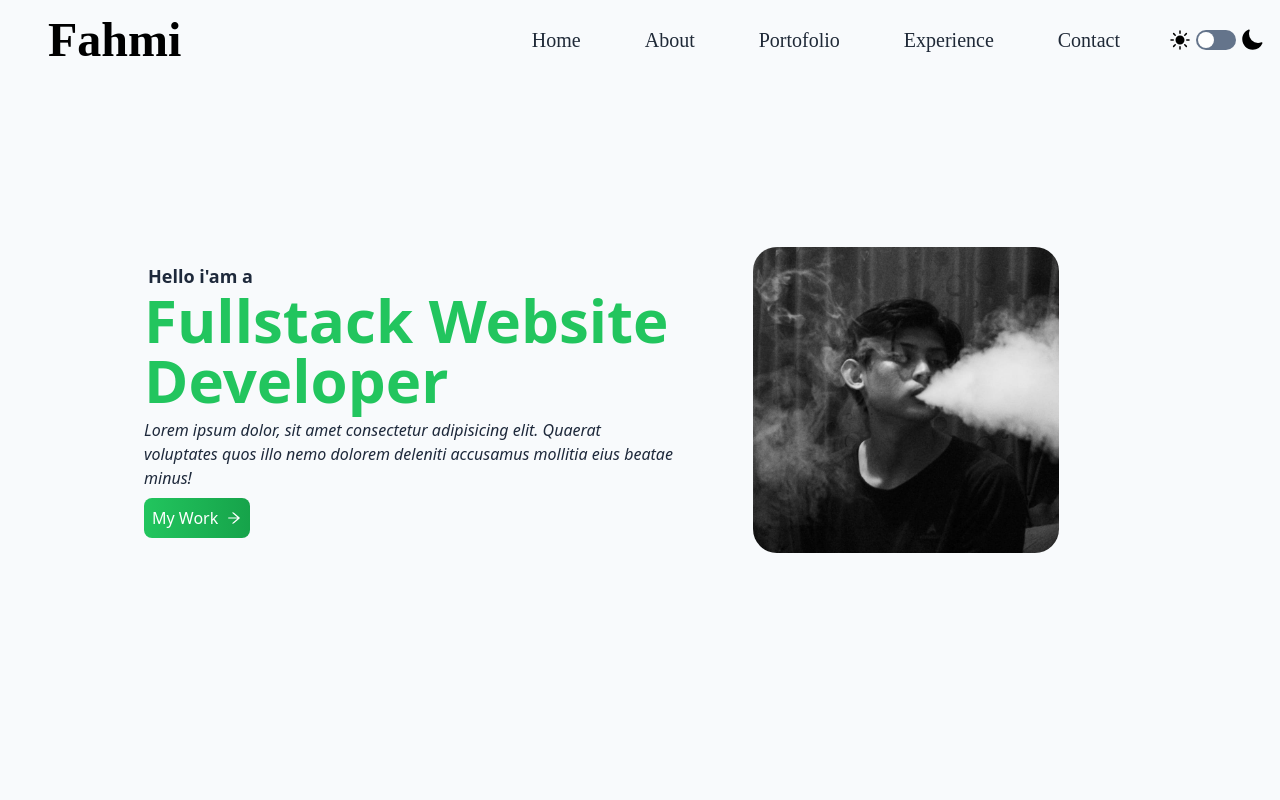
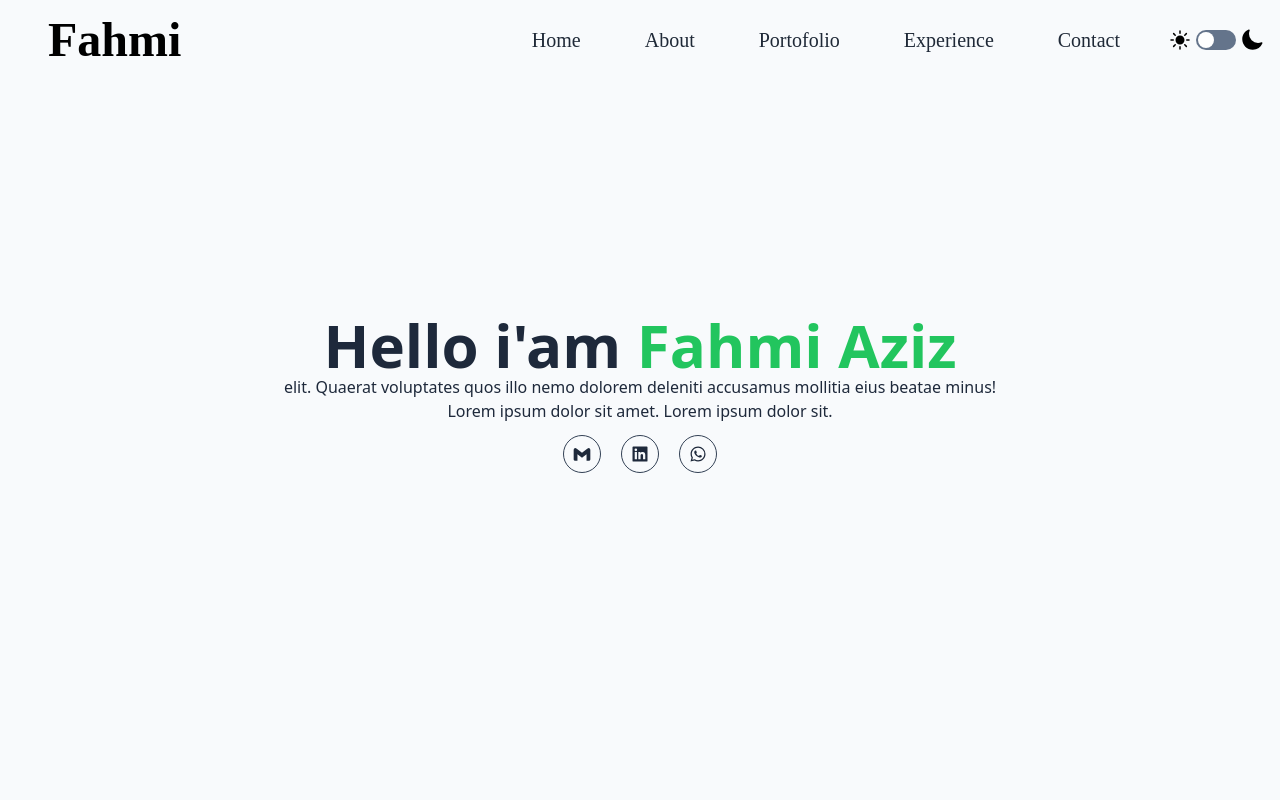
Before and after one commit to fahmiAzizz/My-Portofolio, a React (Vite) app: page / in a window 1280 px wide. Shown: the top 800 px of the page. Built offline with nearby package versions, Linux system fonts and the light colour scheme; a web font is replaced by a local one.

Commit message:
merubah tampilan home

```diff
--- a/src/components/About.jsx
+++ b/src/components/About.jsx
@@ -15,7 +15,7 @@ const About = () => {
                         <p>Lorem ipsum dolor, sit amet consectetur adipisicing elit. Impedit porro quod nemo vel ducimus quasi corporis, vitae id exercitationem officia dolore reiciendis perspiciatis, dignissimos deserunt, cum nam! Nam, voluptas unde?</p>
                         <p>Lorem ipsum dolor sit amet, consectetur adipisicing elit. Qui consectetur molestiae vel quisquam vitae ducimus voluptas corporis, optio provident deleniti.</p>
                     </div>
-                    <button className='bg-gradient-to-r from-green-500 to-green-600 rounded-xl p-2 text-white hover:scale-105 hover:ring-green-700 hover:ring-2'><a href="#contact">Contact Me</a> </button>
+                    <button className='bg-gradient-to-r from-green-500 to-green-600 rounded-xl p-2 text-white hover:scale-105 duration-300 hover:ring-green-700 hover:ring-2'><a href="#contact">Contact Me</a> </button>
                 </div>
             </div>
         </div>
--- a/src/components/Contact.jsx
+++ b/src/components/Contact.jsx
@@ -85,7 +85,7 @@ const Contact = () => {
                             </div>
                         </div>
                         <div className='w-full text-center mt-4 text-white'>
-                            <button onClick={submitMessage} className='text-center p-2 rounded-lg mx-auto bg-gradient-to-r from-green-500 to-green-600 hover:scale-105 hover:ring-green-700 hover:ring-2' type="submit" value="Send" >Send Message</button>
+                            <button onClick={submitMessage} className='duration-300 text-center p-2 rounded-lg mx-auto bg-gradient-to-r from-green-500 to-green-600 hover:scale-105 hover:ring-green-700 hover:ring-2' type="submit" value="Send" >Send Message</button>
                         </div>
                     </form>
                 </div>
--- a/src/components/Home.jsx
+++ b/src/components/Home.jsx
@@ -1,6 +1,5 @@
 import React from 'react'
-import Hero from '../assets/Hero.jpeg'
-import { AiOutlineArrowRight } from 'react-icons/ai'
+import { BiLogoGmail, BiLogoWhatsapp, BiLogoLinkedinSquare } from "react-icons/bi"
 
 const Home = () => {
     return (
@@ -9,20 +8,19 @@ const Home = () => {
         dark:to-slate-900'>
             <div className='max-w-screen-lg mx-auto flex flex-col items-center justify-center h-full px-4 md:flex-row'>
                 <div className=' p-2 md:p-0'>
-                    <p className='px-1 text-lg font-semibold'>Hello i'am a</p>
-                    <h1 className=' text-green-500  text-4xl md:text-6xl font-bold mb-2'>Fullstack Website Developer</h1>
-                    <p className=' italic'>
-                        Lorem ipsum dolor, sit amet consectetur adipisicing elit. Quaerat voluptates quos illo nemo dolorem deleniti accusamus mollitia eius beatae minus!
-                    </p>
-                    <div>
-                        <button onClick={'#portofolio'} className='group w-fit bg-gradient-to-r from-green-500 to-green-600 text-white p-2 rounded-lg flex justify-center items-center mt-2 hover:scale-105 hover:ring-green-700 hover:ring-2'>
-                            <a href="#portofolio">My Work</a>
-                            <span className='pl-2 group-hover:rotate-90 duration-300'><AiOutlineArrowRight /></span>
-                        </button>
+                    <p className='px-1 text-4xl md:text-6xl font-bold text-center'>Hello i'am <span className='text-green-500'>Fahmi Aziz</span></p>
+                    {/* <h1 className=' text-green-500  text-4xl md:text-6xl font-bold mb-2'>Fullstack Website Developer</h1> */}
+                    <div className='text-center'>
+                        <p className=''>
+                            elit. Quaerat voluptates quos illo nemo dolorem deleniti accusamus mollitia eius beatae minus!
+                        </p>
+                        <p>Lorem ipsum dolor sit amet. Lorem ipsum dolor sit.</p>
                     </div>
-                </div>
-                <div className='mt-2 md:mt-0'>
-                    <img src={Hero} className=' w-2/3 rounded-3xl mx-auto' alt="" />
+                    <div className='flex justify-center p-3 gap-5'>
+                        <a href="" className='border border-slate-700 dark:border-white hover:scale-110 duration-300 rounded-full'><BiLogoGmail size={20} className='m-2' /></a>
+                        <a href="" className='border border-slate-700 dark:border-white hover:scale-110 duration-300 rounded-full'><BiLogoLinkedinSquare size={20} className='m-2' /></a>
+                        <a href="" className='border border-slate-700 dark:border-white hover:scale-110 duration-300 rounded-full'><BiLogoWhatsapp size={20} className='m-2' /></a>
+                    </div>
                 </div>
             </div>
         </div>
--- a/src/components/Navbar.jsx
+++ b/src/components/Navbar.jsx
@@ -121,11 +121,16 @@ const Navbar = () => {
                 }
             )}>
             <div>
-                <h1 className='text-5xl font-bold ml-8 logo dark:text-white'>Fahmi</h1>
+                <h1 className={cn(
+                    'text-5xl font-bold ml-8 logo dark:text-white',
+                    {
+                        'text-green-700 dark:text-green-600': hasScrolled
+                    }
+                )}>Fahmi</h1>
             </div>
             <ul className='hidden md:flex'>
                 {links.map(link => (
-                    <li key={link.id} className='dark:text-white text-xl px-4 mr-8 cursor-pointer font-medium text-gray-800 hover:scale-110 duration-200 '><a href={link.link}>{link.name}</a></li>
+                    <li key={link.id} className='dark:text-white hover:text-green-600 text-xl px-4 mr-8 cursor-pointer font-medium text-gray-800 hover:scale-110 duration-200 '><a href={link.link}>{link.name}</a></li>
                 ))}
 
                 <li className='flex items-center gap-1'>
--- a/src/components/Portofolio.jsx
+++ b/src/components/Portofolio.jsx
@@ -46,7 +46,7 @@ const Portofolio = () => {
                             <p className=' border-b-2 border-slate-300 p-2 text-center'>{project.name}</p>
                             <div className='flex flex-row items-center justify-center  py-2'>
                                 <button className='w-2/3 hover:scale-105 duration-300'>
-                                    <a href={project.demo}>Demo</a>
+                                    <a href={project.demo} target="_blank">Demo</a>
                                 </button>
                                 <div className='w-1/2 hover:scale-105 duration-300'>
                                     <button className='flex items-center'>
```
